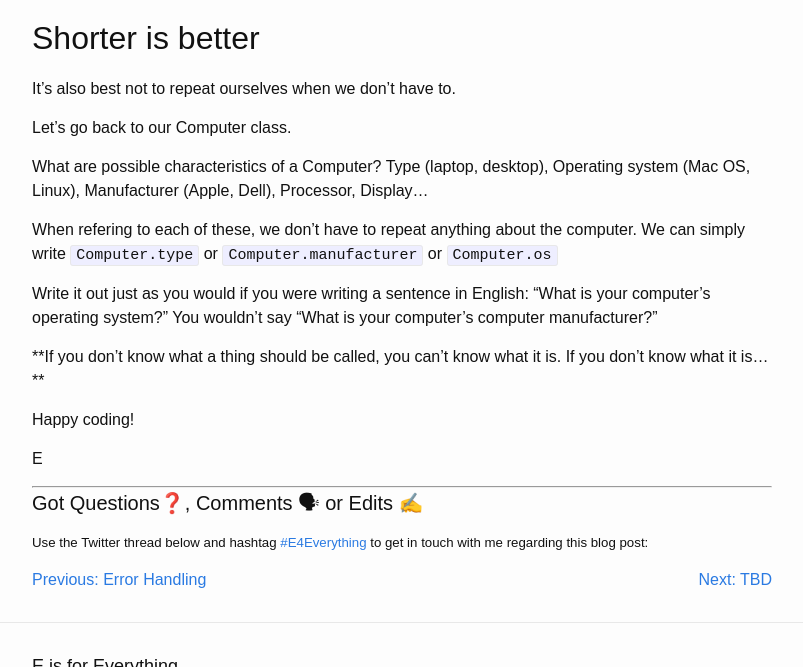
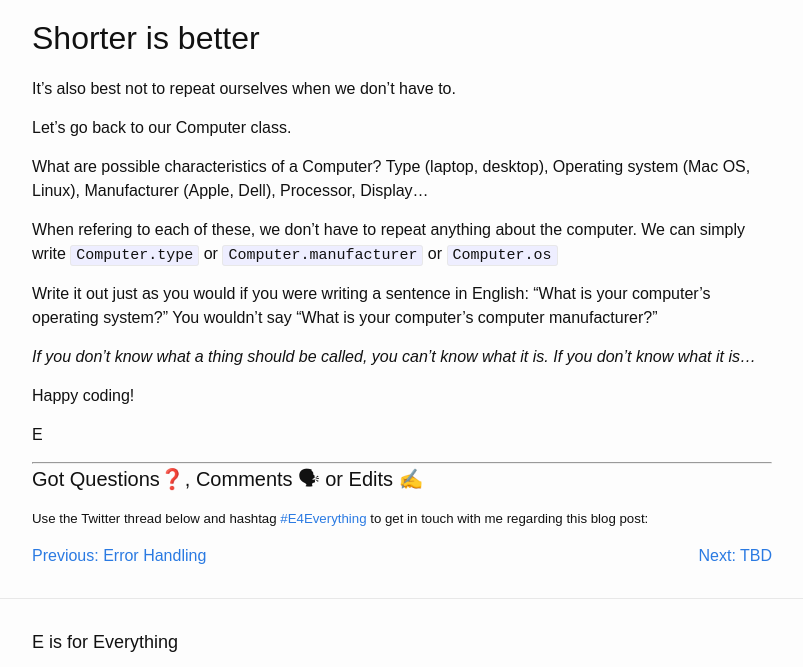
Before and after one commit to emilyannemoses/blog, a Jekyll site: the page built from _posts/2019-07-23-naming.md, in a window 1280 px wide and 900 px high, scrolled down 1478 px, cut to the strip 0-667 px from the top of the window. Shown: the whole strip, without its empty margins (238-1041 px from the left). Built offline with Jekyll 4.4.1, drawn with Linux system fonts in a browser that asks for light colours.

Commit message:
save italics

```diff
--- a/_posts/2019-07-23-naming.md
+++ b/_posts/2019-07-23-naming.md
@@ -67,8 +67,7 @@ When refering to each of these, we don't have to repeat anything about the compu
 
 Write it out just as you would if you were writing a sentence in English: "What is your computer's operating system?" You wouldn't say "What is your computer's computer manufacturer?"
 
-**If you don't know what a thing should be called, you can't know what it is. If you don't know what it is...
-**
+*If you don't know what a thing should be called, you can't know what it is. If you don't know what it is...*
 
 Happy coding!
 
```
